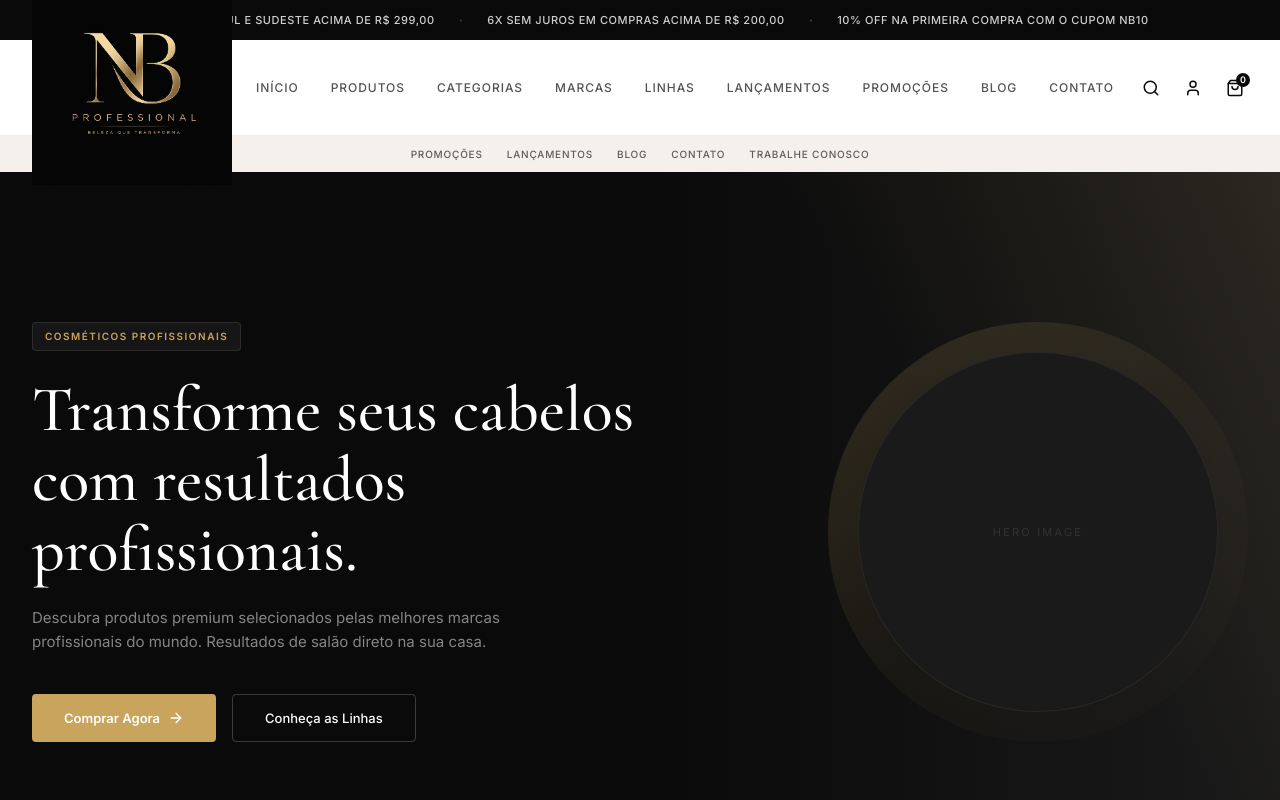
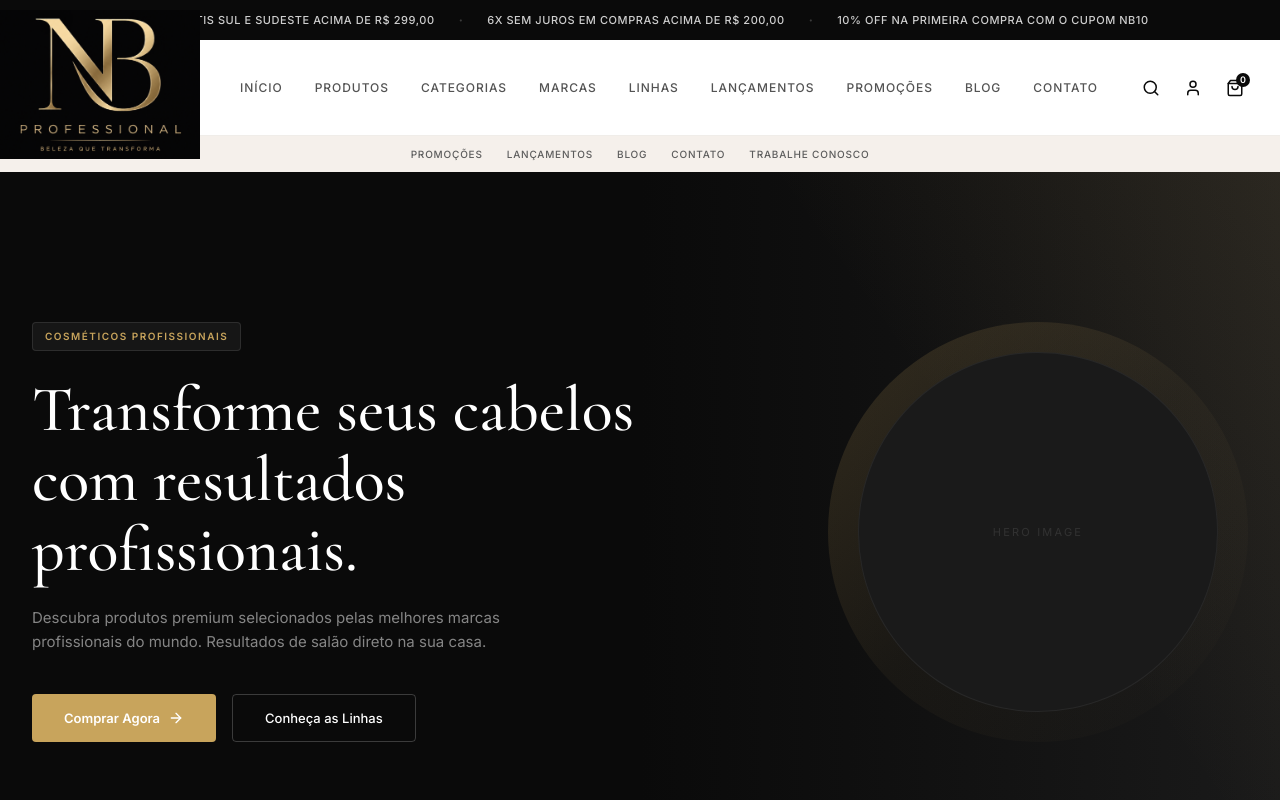
Before and after one commit to mariomarciofranco-wq/nbprofessional, a Next.js app: page / in a window 1280 px wide. Shown: the top 800 px of the page. Built offline with nearby package versions, Linux system fonts and the light colour scheme.

Commit message:
fix: move logo further left on header

```diff
--- a/components/navigation/header.tsx
+++ b/components/navigation/header.tsx
@@ -47,7 +47,7 @@ export default function Header({ className }: HeaderProps) {
         <Container className="h-full">
           <div className="flex items-center justify-between h-full">
             {/* Mobile: hamburger + logo */}
-            <div className="flex items-center gap-3 md:hidden">
+            <div className="flex items-center gap-3 md:hidden -ml-1">
               <button
                 onClick={() => setMobileOpen(true)}
                 aria-label="Open menu"
@@ -59,7 +59,7 @@ export default function Header({ className }: HeaderProps) {
             </div>
 
             {/* Desktop: logo */}
-            <div className="hidden md:block">
+            <div className="hidden md:block -ml-4 md:-ml-8">
               <Logo variant="full" size={scrolled ? 'sm' : 'md'} />
             </div>
 
```
Also changed, not shown: public/imagens/logo-oficial.png, public/imagens/logo-oficial1.png (added).
